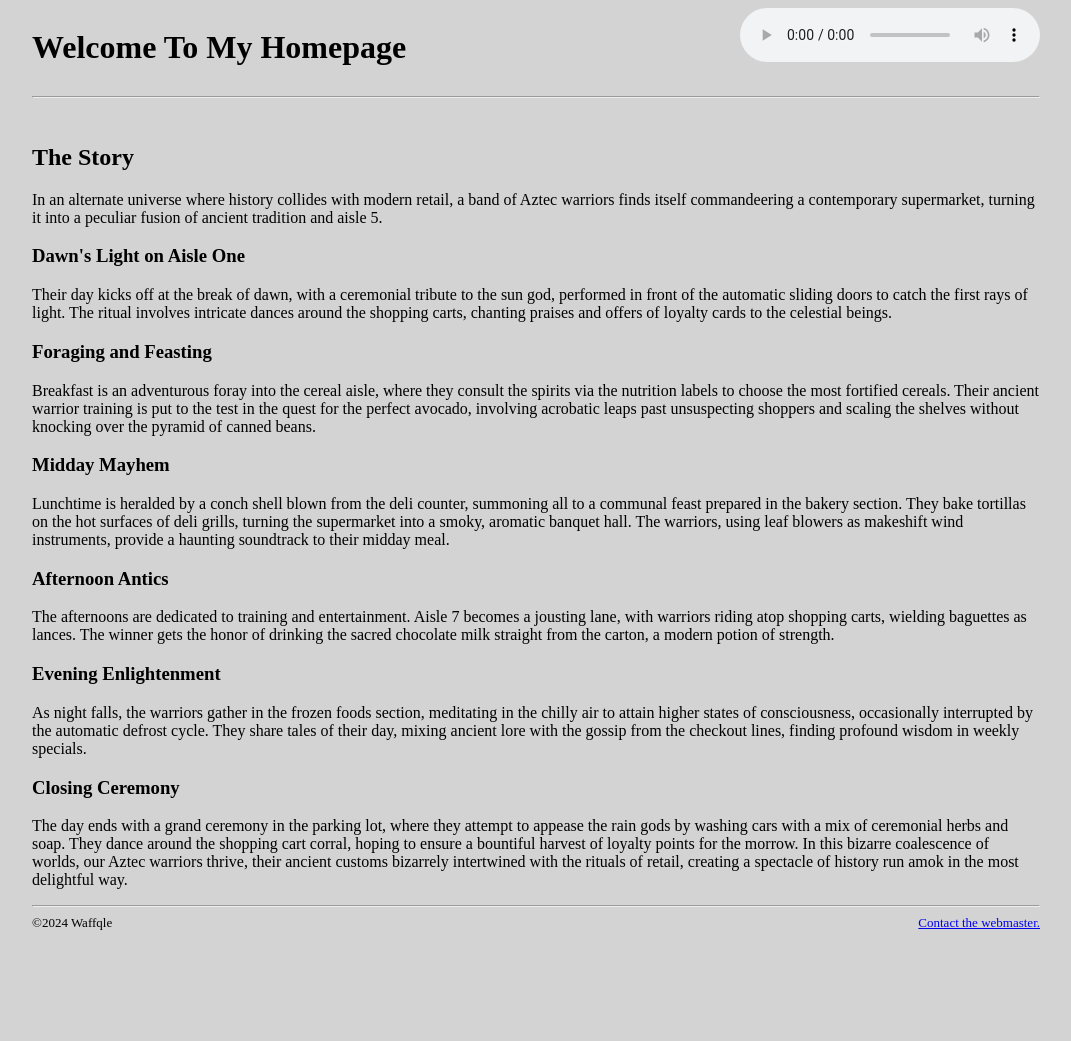
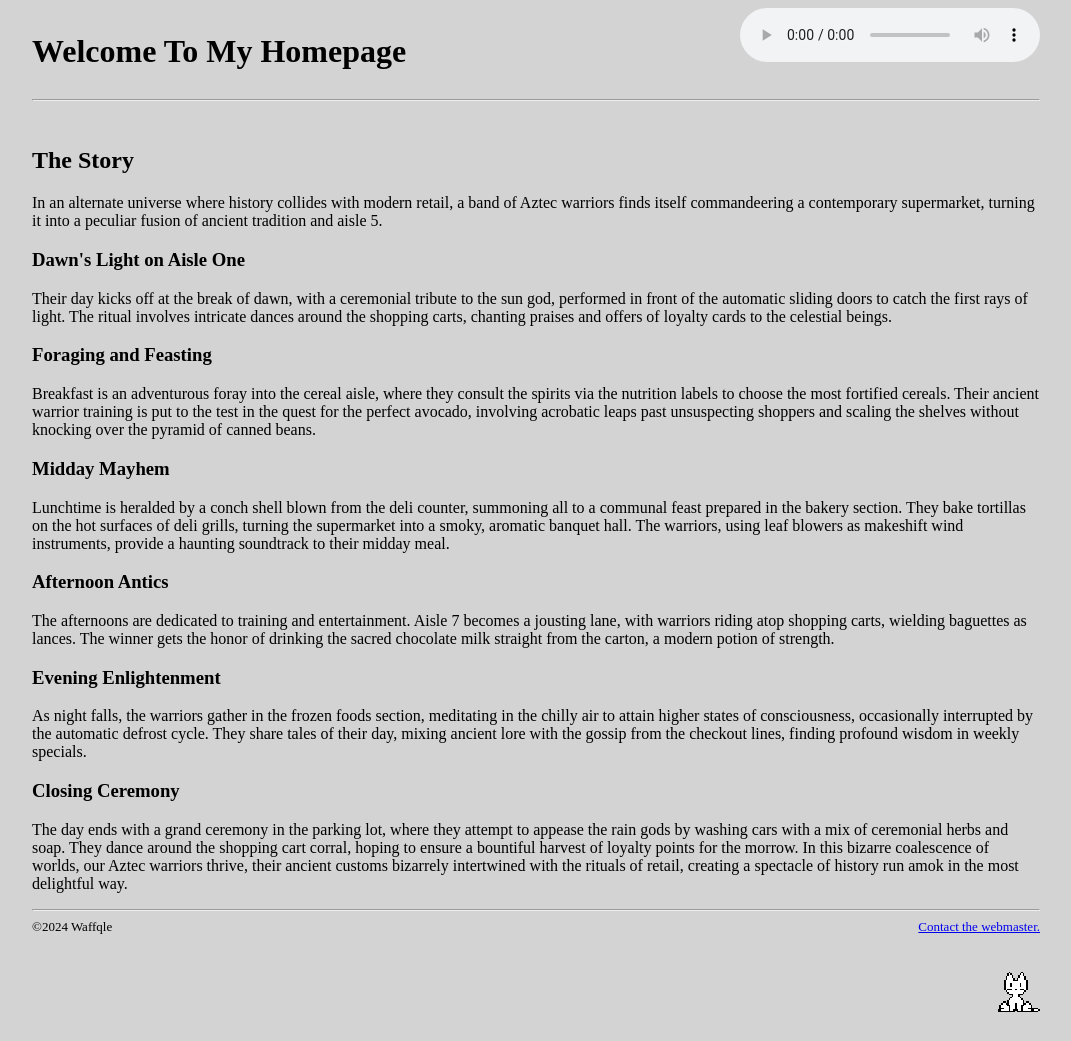
Before and after one commit to waffqle/my-dumb-website, a website: page index.html in a window 1280 px wide. Shown: the whole page, without its empty margins (104-1175 px from the left). Before the commit the page ends 1003 px from the top, so only its background shows below. Drawn offline with Linux system fonts and the light colour scheme.

Commit message:
CI / CD
Continuous Improvement / Chaotic Deployment

```diff
--- a/index.html
+++ b/index.html
@@ -14,7 +14,7 @@
 <body>
   <div class="flexy">
     <h1 style: "welcomeMessage">welcome to my homepage</h1>
-      <audio controls loop src = "media/Jimena Contreras - Aztec Empire [No Copyright Music].mp3" type = "audio/mpg"></audio>
+    <audio controls loop src="media/Jimena Contreras - Aztec Empire [No Copyright Music].mp3" type="audio/mpg"></audio>
   </div>
   <hr>
   <br>
@@ -88,15 +88,12 @@
   <!-- I made this! -->
   <div class="flexy">
     <span id="copyright" class="copyright"></span>
-      <span id="contactme" class="contactme"><a
-          href="mailto:webmaster@waffqle.com">Contact the webmaster.</a></span>
+    <span id="contactme" class="contactme"><a href="mailto:webmaster@waffqle.com">Contact the webmaster.</a></span>
   </div>
 
   <!-- I made this, too! -->
-    <a href="https://github.com/waffqle" target="_blank" >
-      <div id="surprise">
-
-      </div>
+  <a href="https://github.com/waffqle" target="_blank">
+    <img id="neko" src="img/neko.gif">
   </a>
 
   <script>
--- a/thebestcss.css
+++ b/thebestcss.css
@@ -2,13 +2,13 @@
   Work from the top down!
 */
 h1:first-of-type {
-    text-transform: capitalize;
-    flex:1;
-  }
+  text-transform: capitalize;
+  flex: 1;
+}
 
 body {
   padding-top: 0em;
-  padding-bottom: 0em;
+  padding-bottom: 1em;
   padding-left: 10%;
   padding-right: 10%;
 
@@ -17,11 +17,9 @@ body {
   font-family: serif;
 }
 
-
-
-
-.flexy{
+.flexy {
   display: flex;
+  align-items: baseline;
 }
 
 .copyright {
@@ -35,7 +33,13 @@ body {
   font-family: serif;
 }
 
-#surprise {
-  height: 4em;
-  width: 100%;
+#neko {
+  width: 5%;
+  min-width: max-content; /* Don't let kitty get TOO squished! */
+  height: auto;
+  image-rendering: pixelated; /* Keep kitty looking sharp. */
+  margin-top: 2em;
+  margin-right: 0%;
+  margin-left: auto;
+  display: block;
 }
--- a/thebestjs.js
+++ b/thebestjs.js
@@ -28,7 +28,7 @@ function addHRules() {
         rule.insertAdjacentElement("afterend", document.createElement("hr"));
     })
 
-    // Don't forget to remove the extraneous tags!
+    // Don't forget to remove the obsolete tags!
     hrs.forEach(function (hr) {
         hr.remove();
     })
```
Also changed, not shown: img/neko.gif (added). Lines whose indentation alone changed are shown as unchanged.
